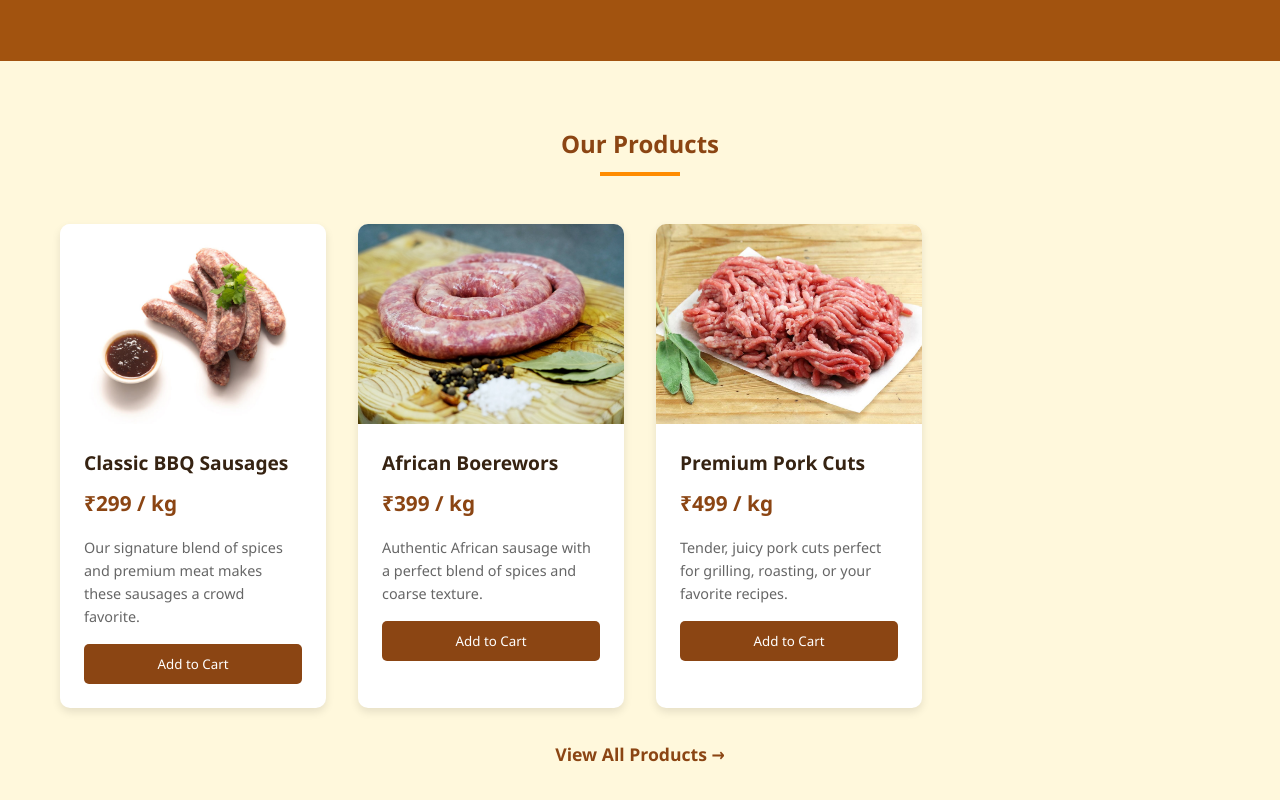
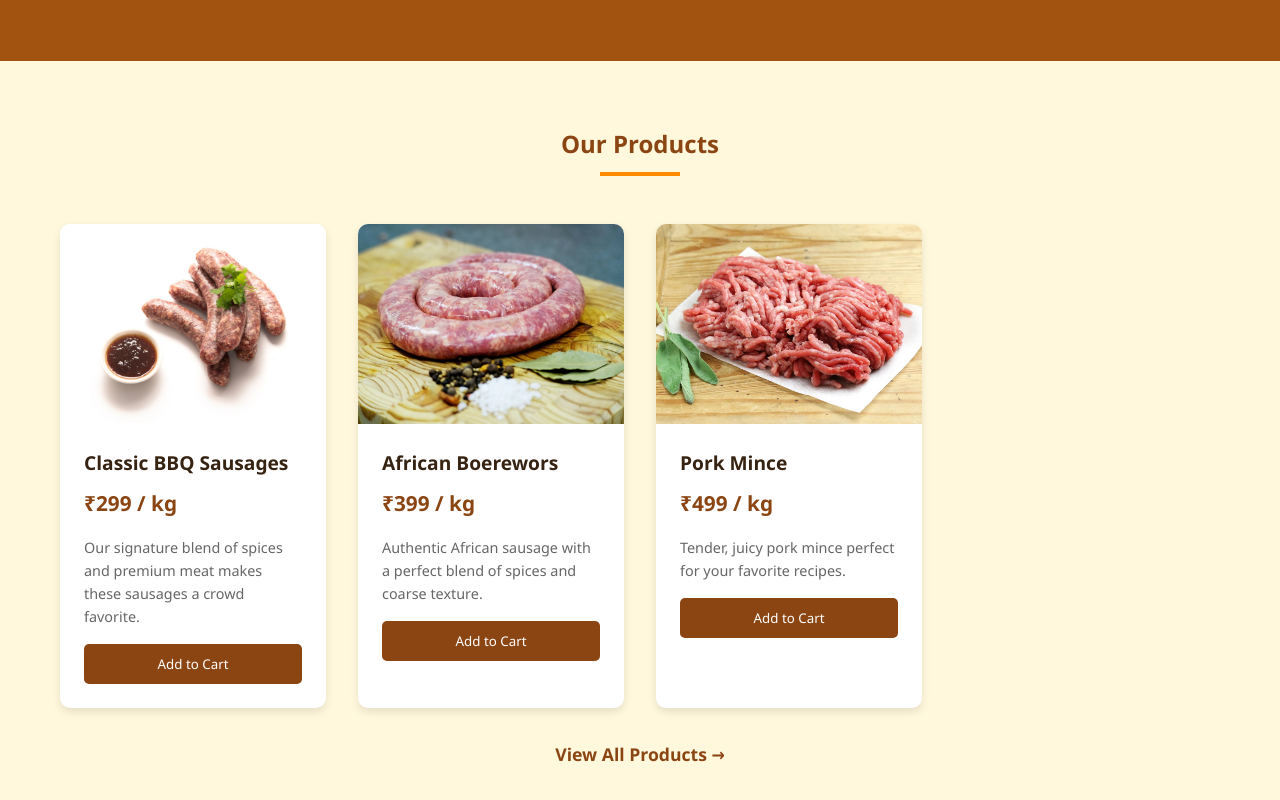
Before and after one commit to flavourmeats/FlavourMeats, a plain HTML site: page index.html in a window 1280 px wide. Shown: the part 382-1182 px from the top of the page. Drawn offline with Linux system fonts and the light colour scheme.

Commit message:
Update index.html

```diff
--- a/index.html
+++ b/index.html
@@ -686,9 +686,9 @@
                 <div class="product-card">
                     <div class="product-image" style="background-image: url('images/products/Pork-Mince.jpg');"></div>
                     <div class="product-info">
-                        <h3 class="product-title">Premium Pork Cuts</h3>
+                        <h3 class="product-title">Pork Mince</h3>
                         <p class="product-price">₹499 / kg</p>
-                        <p class="product-description">Tender, juicy pork cuts perfect for grilling, roasting, or your favorite recipes.</p>
+                        <p class="product-description">Tender, juicy pork mince perfect for your favorite recipes.</p>
                         <div class="quantity-controls" style="display: none;" id="controls-3">
                             <button class="quantity-btn" onclick="updateQuantity('product-3', -1)">-</button>
                             <span class="quantity-display" id="quantity-3">1</span>
```
